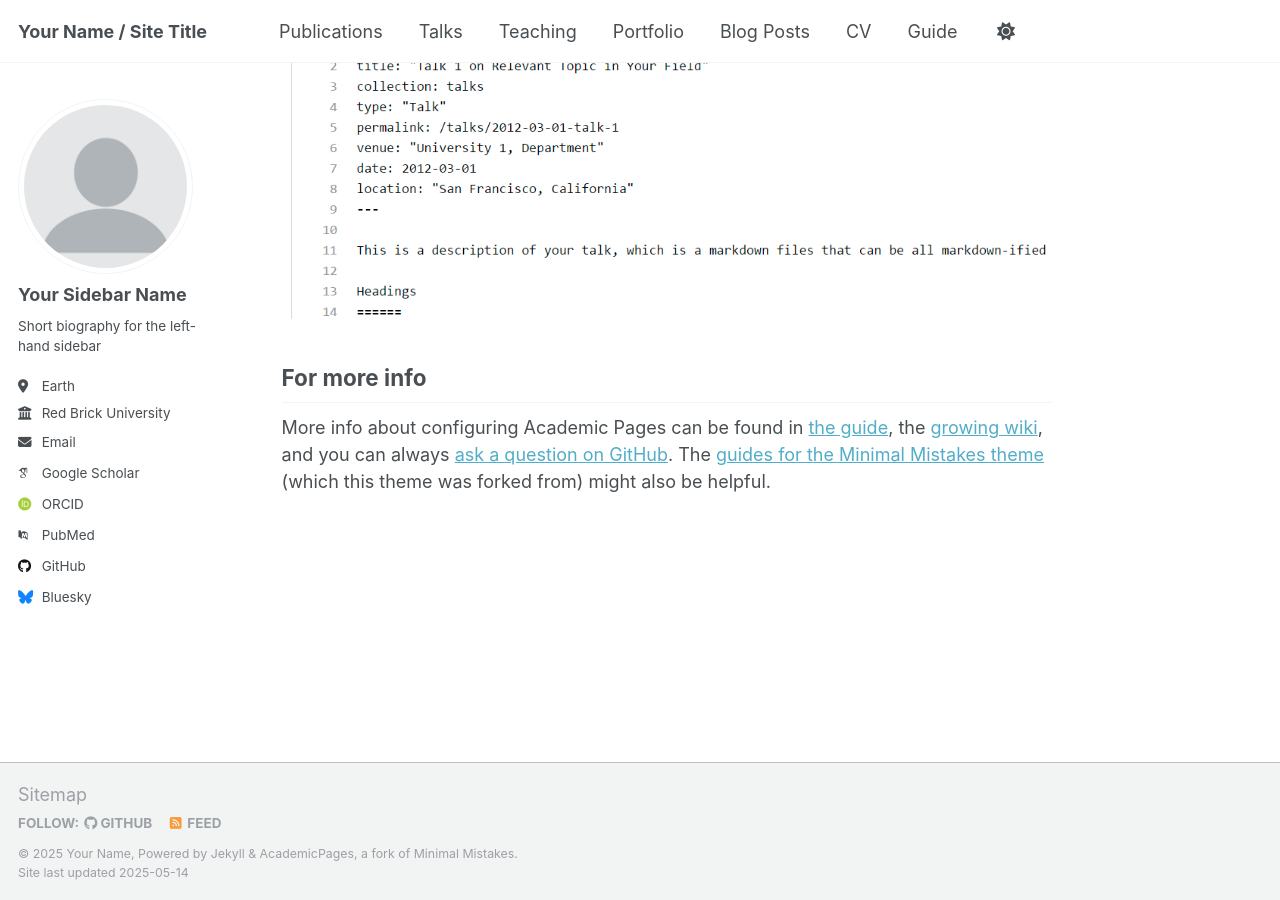
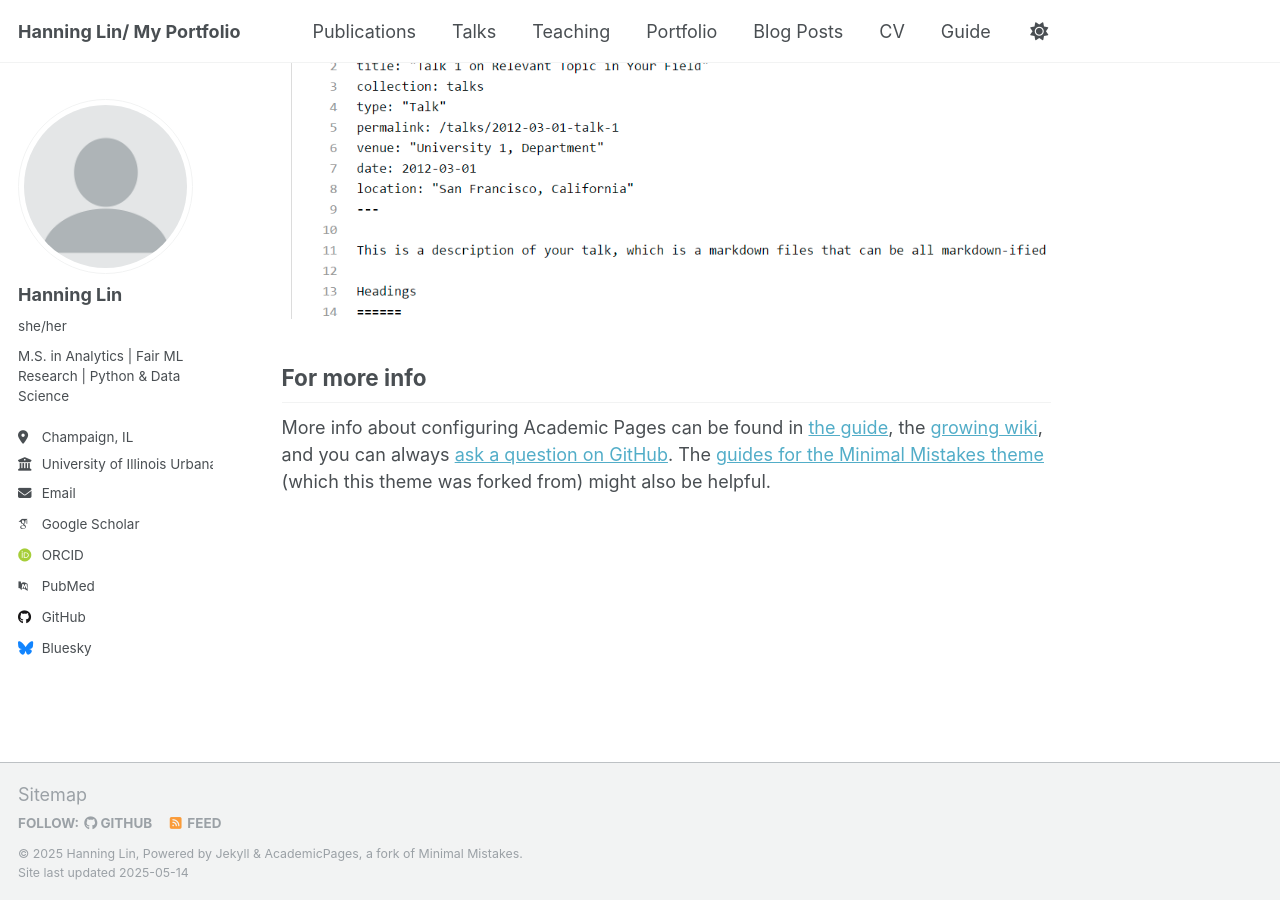
Before and after one commit to GSYH/hanning.github.io, a Jekyll site: the page built from _pages/about.md, in a window 1280 px wide and 900 px high, scrolled down 2636 px. Built offline with Jekyll 4.4.1, drawn with Linux system fonts in a browser that asks for light colours; some web fonts are replaced.

Commit message:
Update _config.yml

```diff
--- a/_config.yml
+++ b/_config.yml
@@ -9,10 +9,10 @@
 # Basic Site Settings
 locale                   : "en-US"
 site_theme               : "default"
-title                    : "Your Name / Site Title"
+title                    : "Hanning Lin/ My Portfolio"
 title_separator          : "-"
-name                     : &name "Your Name"
-description              : &description "personal description"
+name                     : &name "Hanning Lin"
+description              : &description "Quantitative Analyst | ML Fairness | Python, SQL, R"
 url                      : https://hanning.github.io # the base hostname & protocol for your site e.g. "https://[your GitHub username].github.io" or if you already have some other page hosted on Github then use "https://[your GitHub username].github.io/[Your Repo Name]"
 baseurl                  : "/hanning.github.io" # the subpath of your site, e.g. "/blog"
 repository               : "GSYH/hanning.github.io"
@@ -22,14 +22,14 @@ repository               : "GSYH/hanning.github.io"
 #               Additional customization can be done by editing /_includes/author-profile.html
 author:
   # Biographic information
-  avatar           : "profile.png"
-  name             : "Your Sidebar Name"
-  pronouns         : # example: "she/her"
-  bio              : "Short biography for the left-hand sidebar"
-  location         : "Earth"
-  employer         : "Red Brick University"
-  uri              : # URL
-  email            : "none@example.org"
+  avatar  : "profile.png"
+  name    : "Hanning Lin"
+  pronouns: "she/her"
+  bio     : "M.S. in Analytics | Fair ML Research | Python & Data Science"
+  location: "Champaign, IL"
+  employer: "University of Illinois Urbana-Champaign"
+  email   : "hanning4@illinois.edu"
+  linkedin: "in/hanning-lin-866201236"
 
   # Academic websites
   academia         : # URL
```
